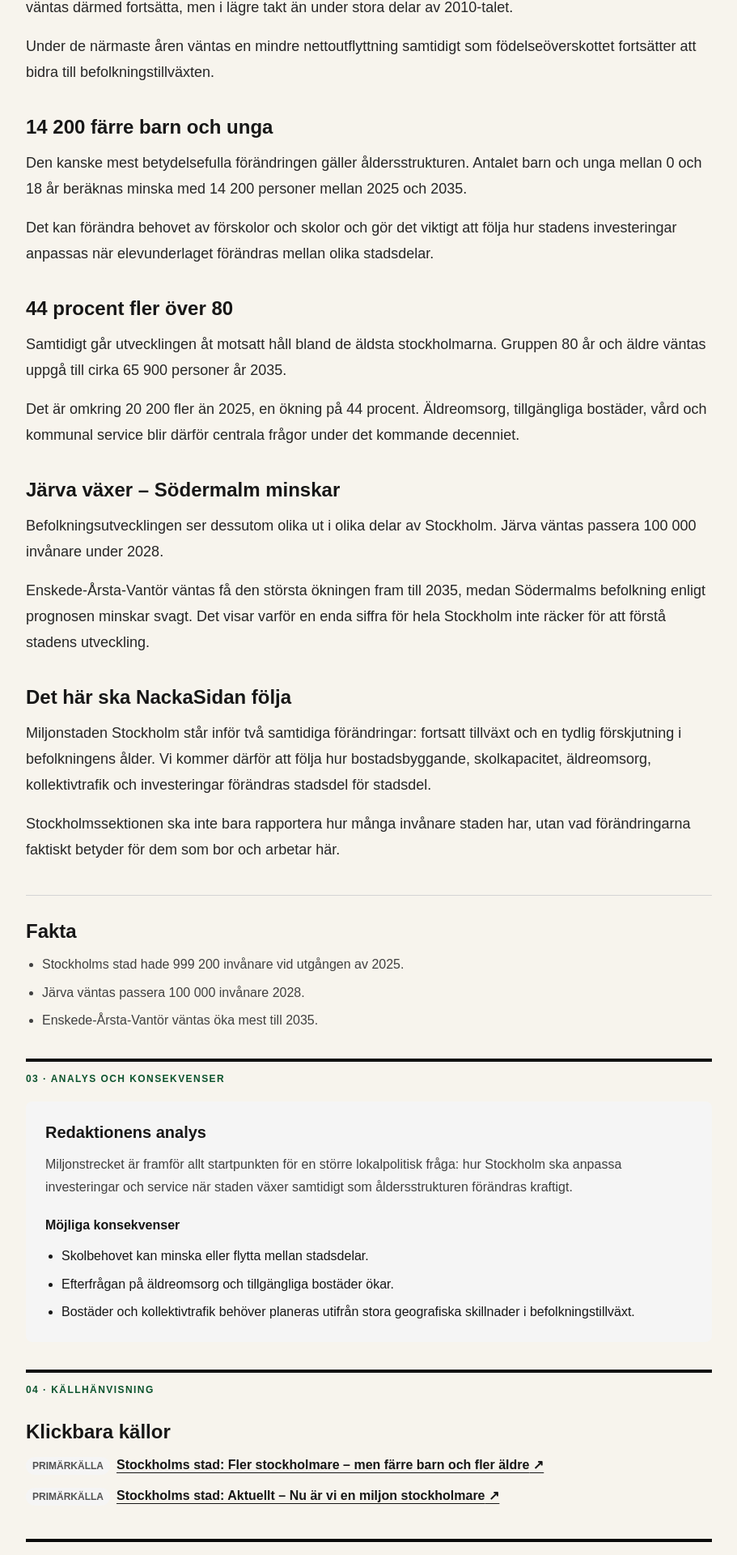
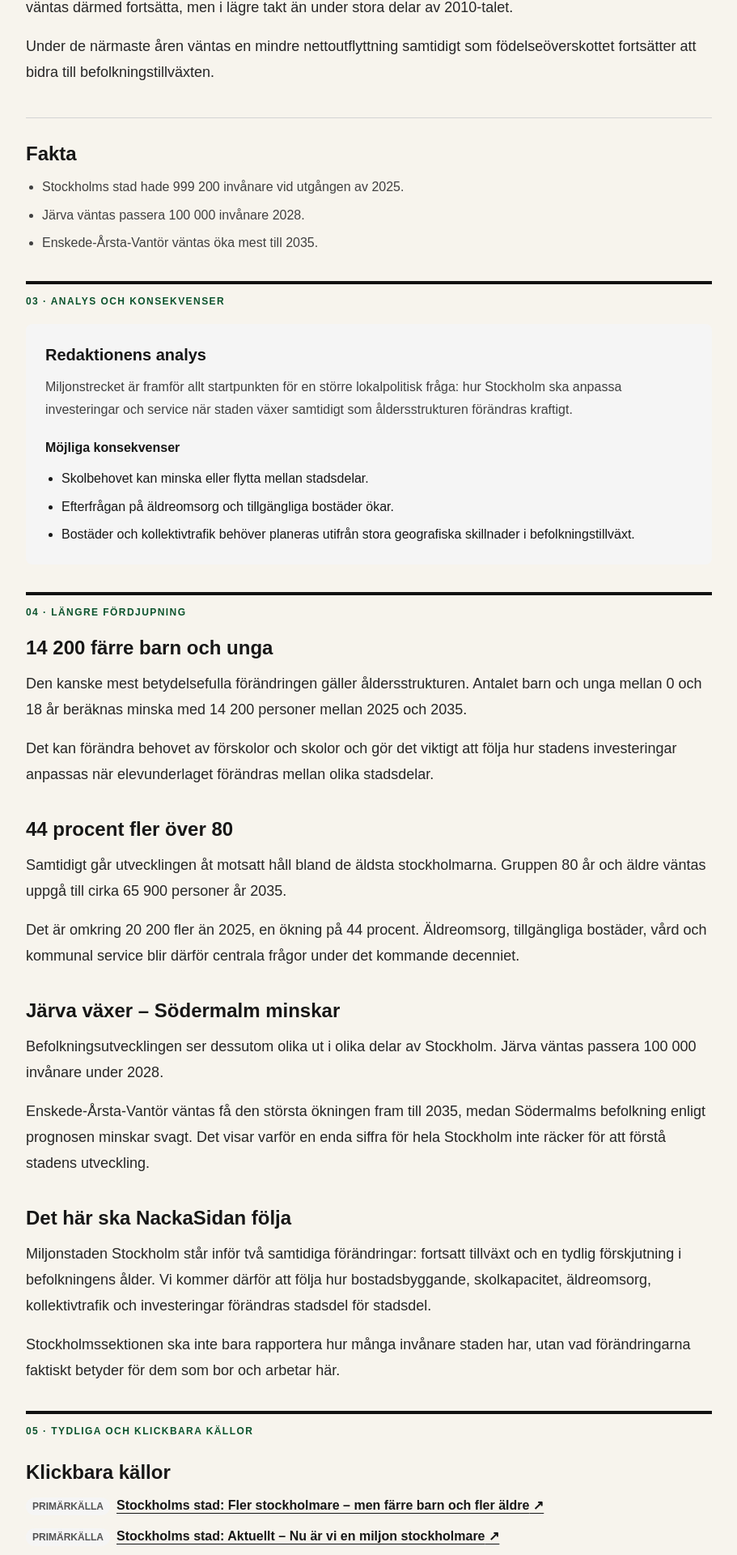
Before and after one commit to Djurgarden2019/NackaSidan-2026, a Next.js app: page /stockholm/artikel/stockholm-en-miljon-invanare-2026 in a window 1280 px wide. Shown: the part 1254-3174 px from the top of the page at 81% size, without its empty margins (184-1095 px from the left). Built offline with nearby package versions, Linux system fonts and the light colour scheme.

Commit message:
Update app/stockholm/artikel/[slug]/page.tsx article structure

```diff
--- a/app/stockholm/artikel/[slug]/page.tsx
+++ b/app/stockholm/artikel/[slug]/page.tsx
@@ -26,11 +26,13 @@ export default async function StockholmArticlePage({ params }: { params: Promise
         <div className="mt-5 flex flex-wrap gap-4 border-b border-neutral-300 pb-6 text-sm text-neutral-500"><span>{article.author}</span><span>{article.published}</span><span>{article.readingTime}</span></div>
         <StockholmTrustBar published={article.published} updated={article.updated} sources={article.sources} />
         <div className="article-part-label">02 · Själva nyheten</div>
-        <div className="mt-5 space-y-9">{article.body.map((section) => <section key={section.heading ?? section.paragraphs[0]}>{section.heading && <h2 className="text-2xl font-black">{section.heading}</h2>}<div className="mt-3 space-y-4 text-lg leading-8 text-neutral-800">{section.paragraphs.map((paragraph) => <p key={paragraph}>{paragraph}</p>)}</div></section>)}</div>
+        <div className="mt-5 space-y-9">{article.body.slice(0,2).map((section) => <section key={section.heading ?? section.paragraphs[0]}>{section.heading && <h2 className="text-2xl font-black">{section.heading}</h2>}<div className="mt-3 space-y-4 text-lg leading-8 text-neutral-800">{section.paragraphs.map((paragraph) => <p key={paragraph}>{paragraph}</p>)}</div></section>)}</div>
         <section className="mt-10 border-t border-neutral-300 pt-7"><h2 className="text-2xl font-black">Fakta</h2><ul className="mt-3 list-disc space-y-2 pl-5 text-neutral-700">{article.facts.map((fact) => <li key={fact}>{fact}</li>)}</ul></section>
         <div className="article-part-label">03 · Analys och konsekvenser</div>
         <section className="mt-5 rounded-lg bg-neutral-100 p-6"><h2 className="text-xl font-black">Redaktionens analys</h2><p className="mt-3 leading-7 text-neutral-700">{article.analysis}</p><h3 className="mt-5 font-black">Möjliga konsekvenser</h3><ul className="mt-3 list-disc space-y-2 pl-5">{article.consequences.map(item=><li key={item}>{item}</li>)}</ul></section>
-        <div className="article-part-label">04 · Källhänvisning</div>
+        <div className="article-part-label">04 · Längre fördjupning</div>
+        <div className="mt-5 space-y-9">{article.body.slice(2).map((section) => <section key={section.heading ?? section.paragraphs[0]}>{section.heading && <h2 className="text-2xl font-black">{section.heading}</h2>}<div className="mt-3 space-y-4 text-lg leading-8 text-neutral-800">{section.paragraphs.map((paragraph) => <p key={paragraph}>{paragraph}</p>)}</div></section>)}</div>
+        <div className="article-part-label">05 · Tydliga och klickbara källor</div>
         <section className="mt-5 pt-2"><h2 className="text-2xl font-black">Klickbara källor</h2><ul className="mt-3 space-y-3">{article.sources.map((source) => <li key={source.label}><span className="mr-2 rounded-full bg-neutral-100 px-2 py-1 text-xs font-bold uppercase text-neutral-600">{source.type}</span>{source.url ? <a className="font-semibold underline underline-offset-4" href={source.url} target="_blank" rel="noopener noreferrer">{source.label} ↗</a> : source.label}</li>)}</ul></section>
         <section className="mt-10 border-t-4 border-neutral-950 pt-5"><h2 className="text-2xl font-black">{stockholmRelatedRules189.title}</h2>{related.length === 0 ? <p className="mt-3 text-sm text-neutral-600">Inga tydligt relaterade verifierade artiklar ännu.</p> : <div className="mt-4 grid gap-4 sm:grid-cols-2">{related.map((item) => item && <Link key={item.slug} href={`/stockholm/artikel/${item.slug}`} className="rounded-lg border border-neutral-200 p-4 hover:border-neutral-500"><div className="text-xs font-bold uppercase text-neutral-500">{item.section}</div><div className="mt-1 font-black leading-snug">{item.teaserTitle ?? item.title}</div><p className="mt-2 text-sm text-neutral-600">{item.teaserSummary ?? item.intro}</p></Link>)}</div>}</section>
       </article>
```
